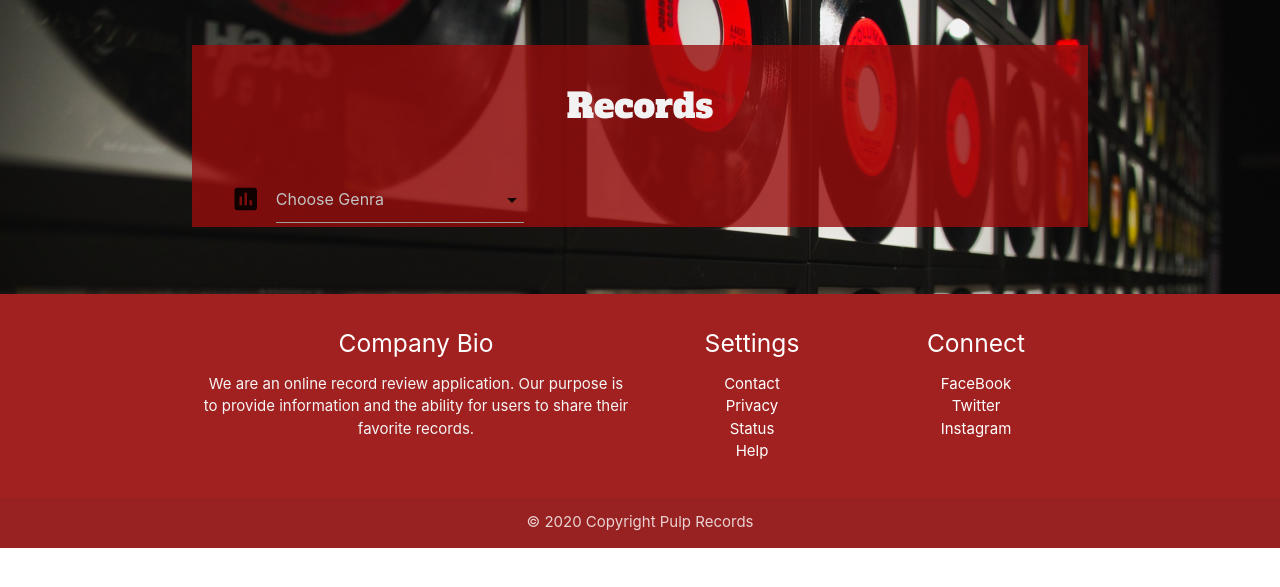
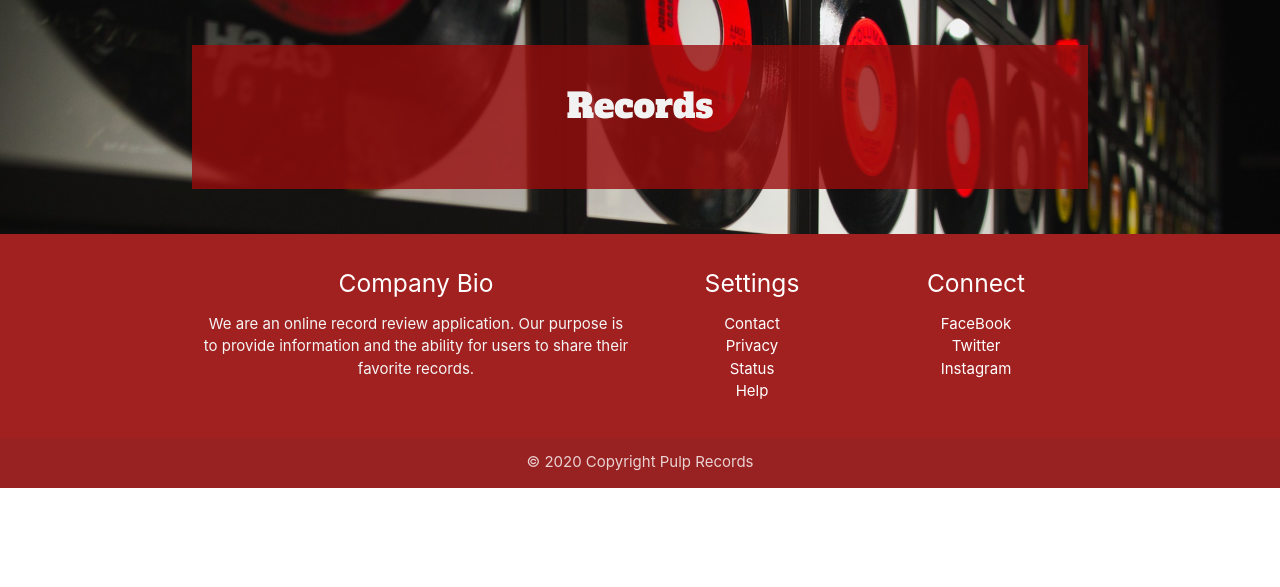
Before and after one commit to Timmy-Bergkvist/pulp-records, a Flask app: page /records in a window 1280 px wide. Shown: the part 64-651 px from the top of the page. Run offline with Flask 2, Linux system fonts and the light colour scheme; the visitor is signed in with stand-in values (Sample User, id 1); some libraries are stand-ins or nearby versions.

Commit message:
rearrange the divs in records.html and added a app.route

```diff
--- a/app.py
+++ b/app.py
@@ -77,10 +77,19 @@ def add_records():
 
 
 @app.route('/insert_reviews', methods=['POST'])
+@login_required
 def insert_reviews():
     reviews =  mongo.db.reviews
     reviews.insert_one(request.form.to_dict())
     return redirect(url_for('get_genra'))
+
+
+
+@app.route('/show_records')
+@login_required
+def show_records():
+    total = mongo.db.reviews.count_documents({})
+    return render_template('records.html')
 
 
 @app.route('/records')
@@ -93,6 +102,7 @@ def records():
 @login_required
 def profile():
     return render_template("profile.html", name=current_user.username)
+
 
 #Delete user
 
@@ -187,6 +197,10 @@ def logout():
     return redirect(url_for('index'))
 
 
+@app.route('/view_record')
+@login_required
+def view_record():
+    return render_template('viewrecords.html')
 
 
 if __name__ == '__main__':
--- a/templates/records.html
+++ b/templates/records.html
@@ -1,42 +1,23 @@
-{% extends 'base.html' %} {% block content %}
+{% extends 'base.html' %}
+{% block content %}
 <br>
 <br>
 <div class="container" id="info-container">
     <h4 class="center h4header">Records</h4>
-    <br>
-    <div class="input-field col s12">
-        <div class="row left">
-            <i class="material-icons prefix">poll</i>
-            <select id="genra_name" name="genra_name">
-                <option value="" disabled selected>Choose Genra</option>
-            {% for gen in genra %}
-                <option value="{{gen.genra_name}}">{{gen.genra_name}}</option>
-            {% endfor %}
-            </select>
-        </div>
-    </div>
-    </div>
-    <br>
-    <div class="container">
     {% for review in reviews %}
+    <div class="container records-container">
         <div class="row collection-item" href="#">
             <div class="row col s12">
                 <div class="title">{{ review.artist_name }}</div>
-                    <!--<div class="col l4 m4 s12 center-on-small-only"><img class="image-collection" src="{{ review.record_image }}" alt="Picture of {{ review.artist_name }}"></div>-->
+                <div>{{ review.record_image }} </div>
                 <div>{{ review.record_title }} </div>
                 <div>{{ review.genra_name }}</div>
             </div>
         </div>
+        <div class="col l3 m4 s12 center-on-small-only"><a class="btn waves-effect waves-light" href="{{url_for('view_record', review_id=review._id)}}"><i class="material-icons right">local_library</i>View</a></div>
     </div>
-
-        {% if (loop.index - loop.length) %}
-
-        {% if (loop.first == loop.last) and (loop.first == true) %}
-
-        {% else %} <hr> {% endif %} {% endif %}
     {% endfor %}
+</div>
 <br>
 <br>
-    </div>
-</div>
 {% endblock %}
```
Also changed, not shown: templates/searchresults.html (deleted, +0 -33 lines), templates/viewrecords.html (+2 -9 lines), templates/addgenra.html (deleted), templates/login.html (indentation only), templates/logout.html (added). Lines whose indentation alone changed are shown as unchanged.
